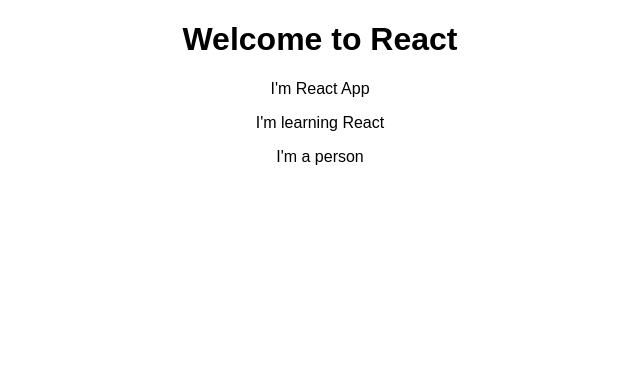
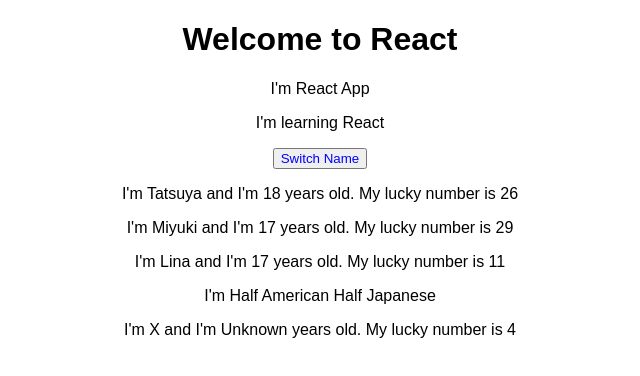
Before and after one commit to girishkumaramanchi/react-comple-guide, a React (Create React App) app: page / in a window 1280 px wide. Shown: the top 376 px of the page, without its empty margins (320-960 px from the left). Built offline with nearby package versions, Linux system fonts and the light colour scheme.

Commit message:
Reusing the components with dynamic data

```diff
--- a/src/App.js
+++ b/src/App.js
@@ -11,7 +11,11 @@
         <h1 className="App-title">Welcome to React</h1>
         <p>I'm React App</p>
         <p>I'm learning React</p>
-        <Person />
+        <button style={{color:'blue'}}>Switch Name</button>
+        <Person name="Tatsuya" age={18} />
+        <Person name="Miyuki" age="17" />
+        <Person name="Lina" age="17" >I'm Half American Half Japanese</Person>
+        <Person name="X" age="Unknown" />
         {/* <Person></Person> */}
         {/* <header className="App-header">
           <img src={logo} className="App-logo" alt="logo" />
--- a/src/Person/Person.js
+++ b/src/Person/Person.js
@@ -1,7 +1,12 @@
 import React from "react"
 
-const person = () => {
-    return <p>I'm a person</p>
+const person = (props) => {
+    return(
+        <div>
+            <p>I'm {props.name} and I'm {props.age} years old. My lucky number is {Math.floor(Math.random() * 30)}</p>
+            <p>{props.children}</p>
+        </div>
+    )
 }
 
 export default person;
```
